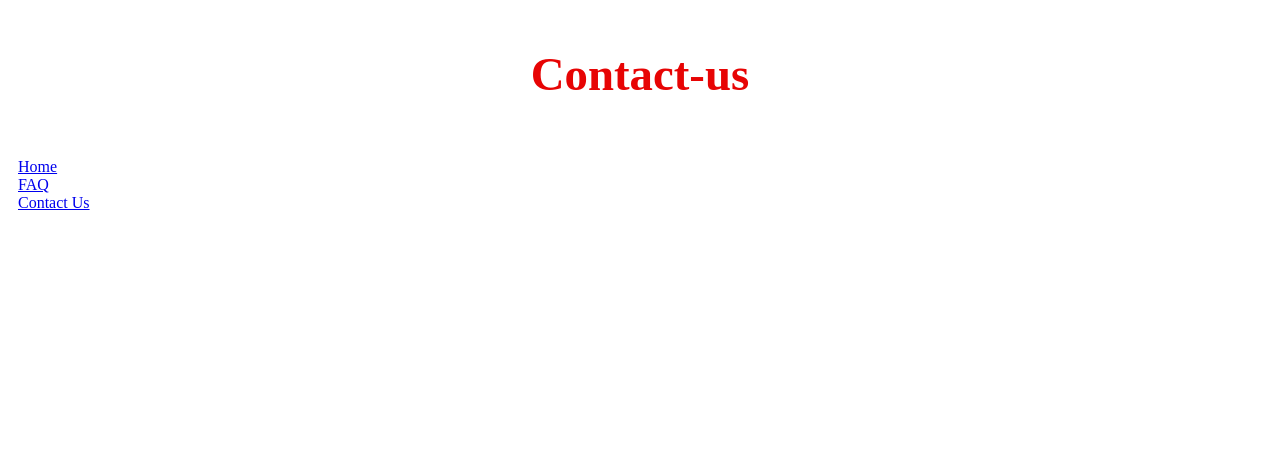
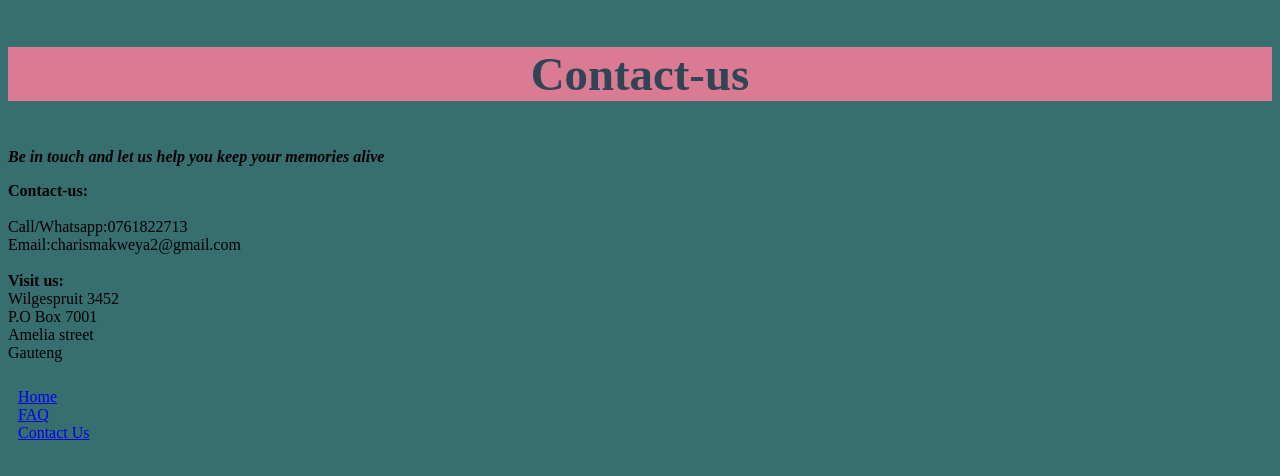
Before and after one commit to Comforter11/html-css-eom-myproject, a plain HTML site: page contact-us.html in a window 1280 px wide. Drawn offline with Linux system fonts and the light colour scheme.

Commit message:
update work

```diff
--- a/Contact-us.html
+++ b/contact-us.html
@@ -10,6 +10,18 @@
     <header id="header">
        <h3>Contact-us</h3>
     </header>
+    <p><i><b>Be in touch and let us help you keep your memories alive</b></i></p>
+    <p><b>Contact-us:</b><br>
+    <br>
+        Call/Whatsapp:0761822713<br>
+        Email:charismakweya2@gmail.com<br>
+        <br>
+        <b>Visit us:<br></b>
+                 Wilgespruit 3452<br>
+                 P.O Box 7001<br>
+                 Amelia street<br>
+                 Gauteng
+    </p>
     <nav id="nav">
         <ul>
             <li><a href="index.html">Home</a></li>
--- a/css/main.css
+++ b/css/main.css
@@ -1,9 +1,10 @@
 /* styling the header */
 header {
-    background-color: black#666666;
+    background-color:#DA7B93;
     text-align: centre;
-    color: rgb(231, 4, 4);
+    color: #2F4454;
     font-size: 40px;
+    text-decoration-color: indigo;
 }
 
 h3{
@@ -13,4 +14,49 @@ h3{
 nav ul {
     list-style: none;
     padding: 10px;
+    width: 10%;
 }
+
+body{
+    background-color: #376E6F;
+}
+
+/* #image{
+    float:right;
+    padding-left: 50%;
+} */
+
+#content-right{
+  background-color: red;
+  width: 50%;
+  display:inline-block;
+}
+
+#content-left {
+    background-color: blue;
+    width: 50%
+    display: inline-block;
+}
+
+/* styling the header */
+header {
+    background-color:#DA7B93;
+    text-align: centre;
+    color: #2F4454;
+    font-size: 40px;
+    text-decoration-color: indigo;
+}
+
+h3{
+    text-align: center;
+
+}
+nav ul {
+    list-style: none;
+    padding: 10px;
+    width: 10%;
+}
+
+body{
+    background-color: #376E6F;
+}
```
Also changed, not shown: index.html (+8 -1 lines), child.jpg (added), family.jpg (added), fashion.jpg (added), image1.jpg (added), image2.jpg (added), nana.jpg (added), prince.jpg (added).
